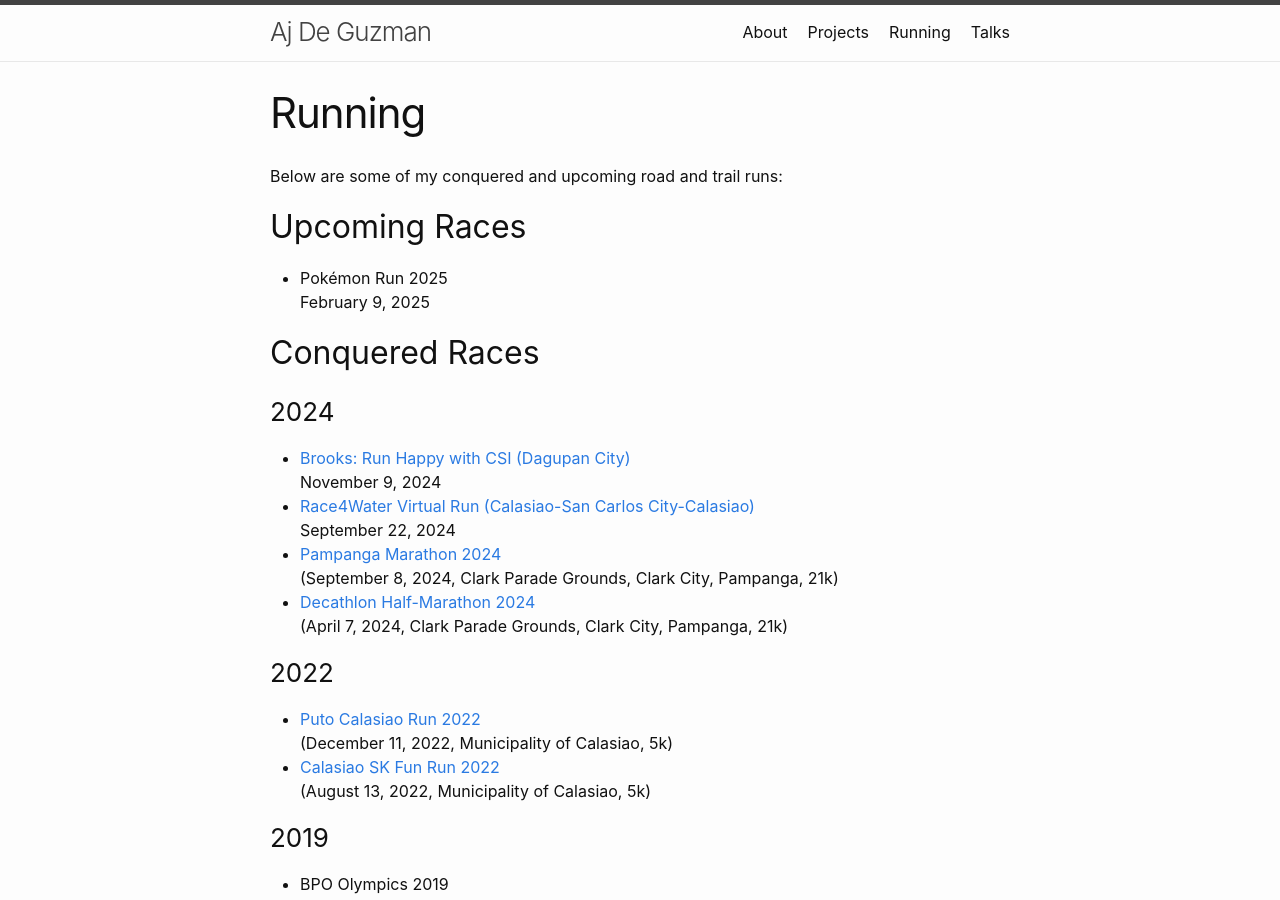
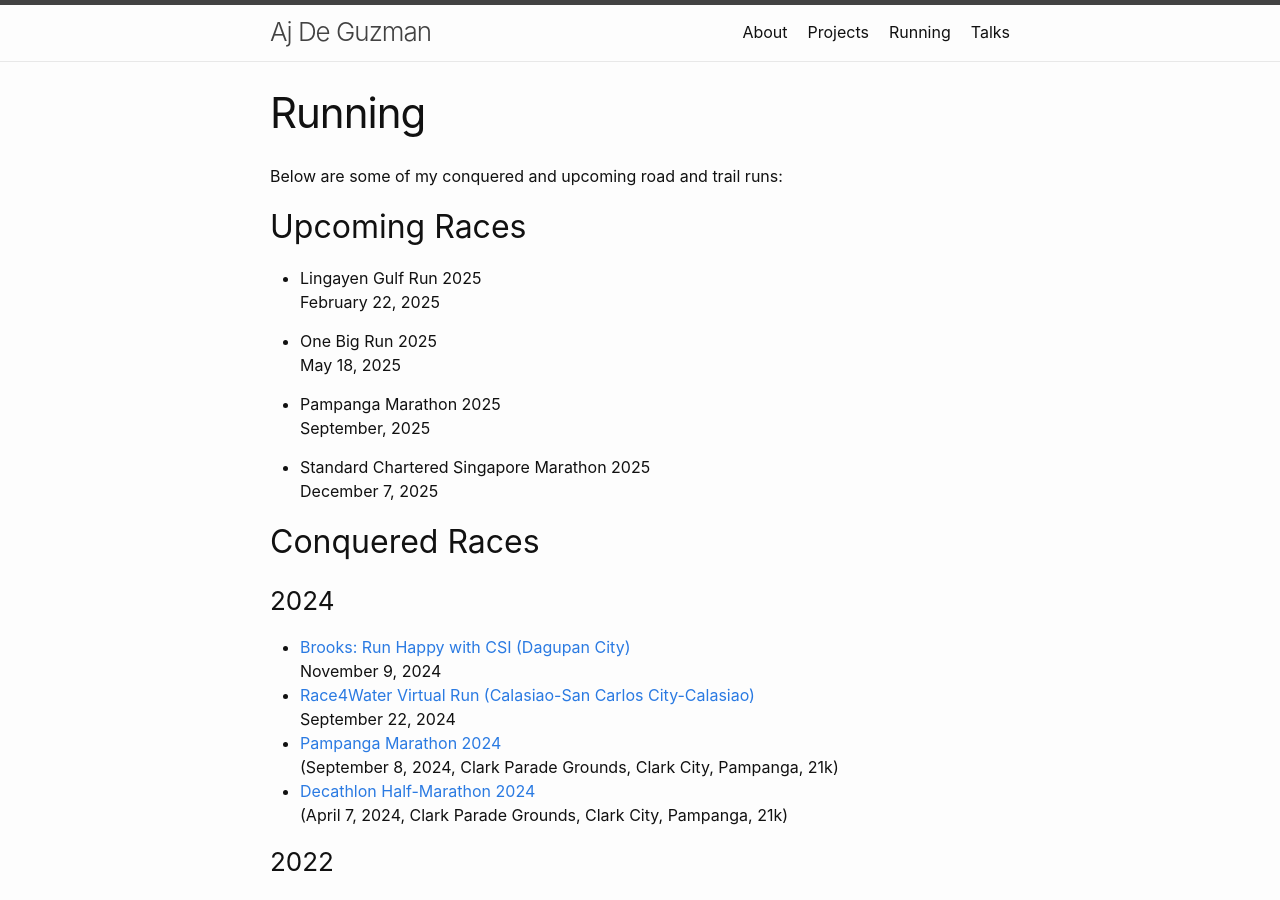
Before and after one commit to ajdeguzman/ajdeguzman.github.io, a Jekyll site: the page built from running.md, in a window 1280 px wide and 900 px high. Built offline with Jekyll 4.4.1, drawn with Linux system fonts in a browser that asks for light colours.

Commit message:
Update running.md

```diff
--- a/running.md
+++ b/running.md
@@ -8,8 +8,17 @@ Below are some of my conquered and upcoming road and trail runs:
 
 ## Upcoming Races
 
-- Pokémon Run 2025
-<br> February 9, 2025
+- Lingayen Gulf Run 2025
+<br> February 22, 2025
+
+- One Big Run 2025
+<br> May 18, 2025
+
+- Pampanga Marathon 2025
+<br> September, 2025
+
+- Standard Chartered Singapore Marathon 2025
+<br> December 7, 2025
 
 
 ## Conquered Races
```
